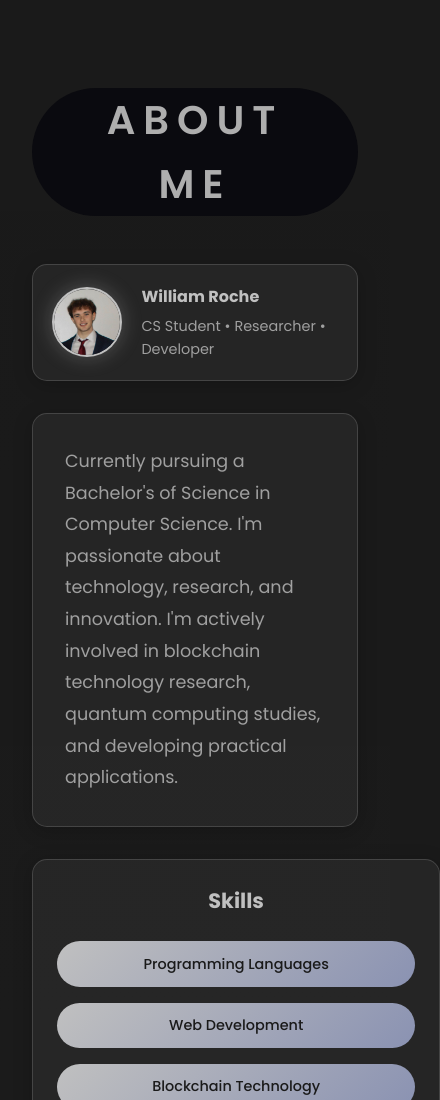
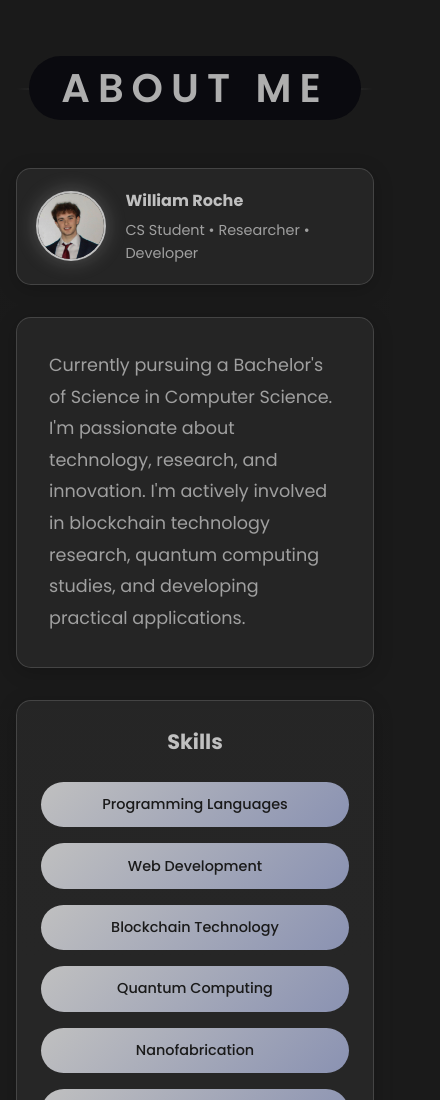
Before and after one commit to WillRoche2587/WillRoche2587.github.io, a website: page index.html in a window 390 px wide. Shown: the part 900-2000 px from the top of the page, 440 px wide, since content can reach past the window. Drawn offline with nearby package versions, Linux system fonts and the light colour scheme; animation ran at ten frames a second.

Commit message:
mobile styling

```diff
--- a/styles.css
+++ b/styles.css
@@ -972,6 +972,26 @@ html {
         grid-template-columns: 1fr;
         gap: 1.5rem;
     }
+
+    /* NEW: Fix text wrapping on mobile */
+    .about-skills li,
+    .coursework-column li {
+        white-space: normal !important;
+        word-wrap: break-word;
+        text-align: center;
+    }
+
+    /* NEW: Make divider text smaller on mobile */
+    .divider span {
+        font-size: 1.2rem;
+        padding: 0 1rem;
+        letter-spacing: 0.1em;
+    }
+
+    /* NEW: Adjust section padding on mobile */
+    section {
+        padding: 4rem 1rem;
+    }
 }
 
 /* NEW COMPONENTS */
```
